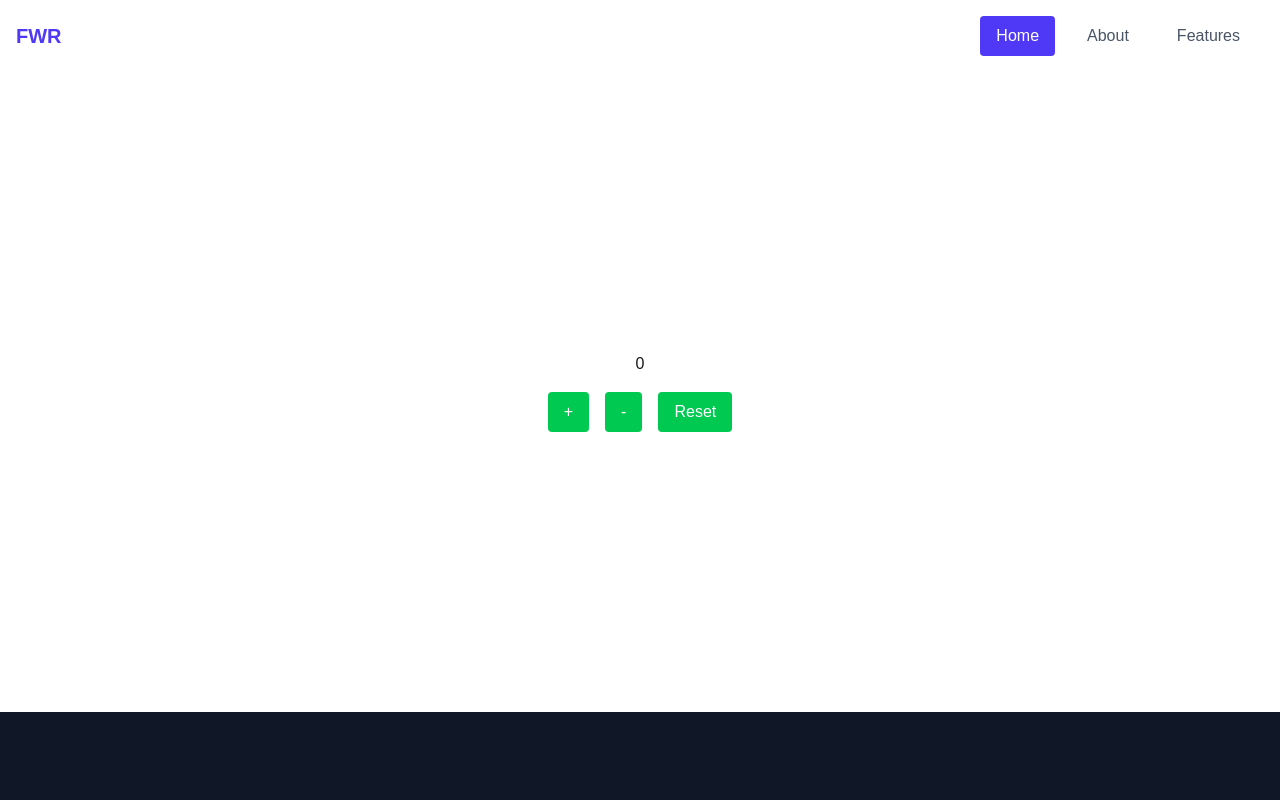
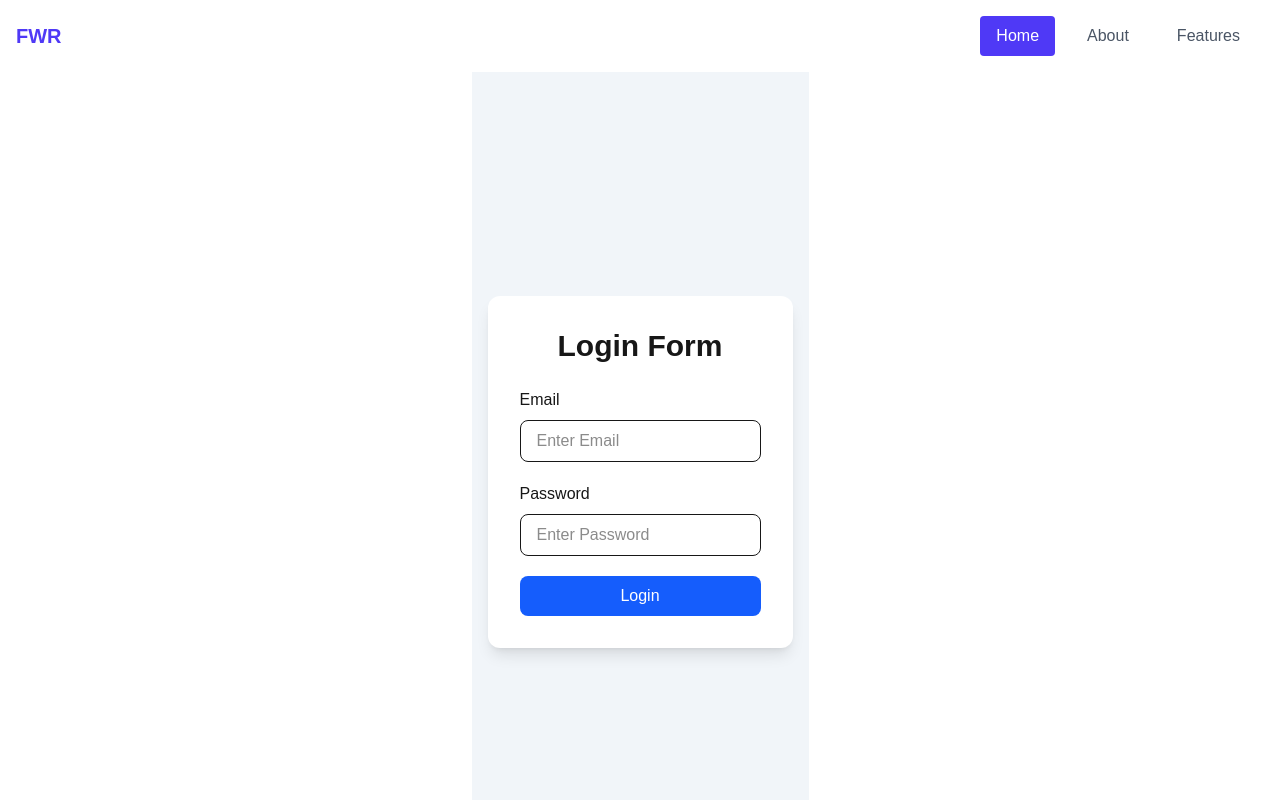
Before and after one commit to abdullahwebdev9176/next-app, a Next.js app: page / in a window 1280 px wide. Shown: the top 800 px of the page. Built offline with nearby package versions, Linux system fonts and the light colour scheme.

Commit message:
add ReducerForm component for login functionality in Home

```diff
--- /dev/null
+++ b/src/app/components/ReducerForm.jsx
@@ -0,0 +1,172 @@
+'use client'
+
+import { useReducer } from "react";
+
+const initialState = {
+    email: "",
+    password: "",
+    loading: false,
+    error: "",
+    isLoggedIn: false,
+};
+
+function reducer(state, action) {
+
+    console.log("Action:", action);
+
+    switch (action.type) {
+        case "SET_EMAIL":
+            return {
+                ...state,
+                email: action.payload,
+            };
+
+        case "SET_PASSWORD":
+            return {
+                ...state,
+                password: action.payload,
+            };
+
+        case "LOGIN_START":
+            return {
+                ...state,
+                loading: true,
+                error: "",
+            };
+
+        case "LOGIN_SUCCESS":
+            return {
+                ...state,
+                loading: false,
+                isLoggedIn: true,
+            };
+
+        case "LOGIN_FAILED":
+            return {
+                ...state,
+                loading: false,
+                error: action.payload,
+            };
+
+        case "LOGOUT":
+            return {
+                ...state,
+                email: "",
+                password: "",
+                loading: false,
+                error: "",
+                isLoggedIn: false,
+            };
+
+        default:
+            return state;
+    }
+}
+
+export default function App() {
+    const [state, dispatch] = useReducer(reducer, initialState);
+
+    const handleLogin = () => {
+        dispatch({ type: "LOGIN_START" });
+
+        setTimeout(() => {
+            if (
+                state.email === "admin@gmail.com" &&
+                state.password === "123456"
+            ) {
+                dispatch({ type: "LOGIN_SUCCESS" });
+            } else {
+                dispatch({
+                    type: "LOGIN_FAILED",
+                    payload: "Invalid Email or Password",
+                });
+            }
+        }, 2000);
+    };
+
+    return (
+        <div className="min-h-screen bg-slate-100 flex items-center justify-center px-4">
+            <div className="w-full max-w-md bg-white rounded-xl shadow-lg p-8">
+                <h1 className="text-3xl font-bold text-center mb-6">
+                    Login Form
+                </h1>
+
+                <div className="space-y-5">
+                    <div>
+                        <label className="block mb-2 font-medium">
+                            Email
+                        </label>
+
+                        <input
+                            type="email"
+                            placeholder="Enter Email"
+                            value={state.email}
+                            onChange={(e) =>
+                                dispatch({
+                                    type: "SET_EMAIL",
+                                    payload: e.target.value,
+                                })
+                            }
+                            className="w-full border rounded-lg px-4 py-2 outline-none focus:ring-2 focus:ring-blue-500"
+                        />
+                    </div>
+
+                    <div>
+                        <label className="block mb-2 font-medium">
+                            Password
+                        </label>
+
+                        <input
+                            type="password"
+                            placeholder="Enter Password"
+                            value={state.password}
+                            onChange={(e) =>
+                                dispatch({
+                                    type: "SET_PASSWORD",
+                                    payload: e.target.value,
+                                })
+                            }
+                            className="w-full border rounded-lg px-4 py-2 outline-none focus:ring-2 focus:ring-blue-500"
+                        />
+                    </div>
+
+                    <button
+                        onClick={handleLogin}
+                        className="w-full bg-blue-600 text-white py-2 rounded-lg hover:bg-blue-700 transition"
+                    >
+                        Login
+                    </button>
+
+                    {state.loading && (
+                        <p className="text-blue-600 text-center font-medium">
+                            Loading...
+                        </p>
+                    )}
+
+                    {state.error && (
+                        <p className="text-red-600 text-center font-medium">
+                            {state.error}
+                        </p>
+                    )}
+
+                    {state.isLoggedIn && (
+                        <div className="bg-green-100 border border-green-300 rounded-lg p-4 text-center">
+                            <h2 className="text-green-700 font-bold text-lg">
+                                Welcome Abdullah 🎉
+                            </h2>
+
+                            <button
+                                onClick={() =>
+                                    dispatch({ type: "LOGOUT" })
+                                }
+                                className="mt-4 bg-red-500 text-white px-6 py-2 rounded-lg hover:bg-red-600 transition"
+                            >
+                                Logout
+                            </button>
+                        </div>
+                    )}
+                </div>
+            </div>
+        </div>
+    );
+}
--- a/src/app/page.jsx
+++ b/src/app/page.jsx
@@ -15,6 +15,7 @@ import MemoHook from "./components/MemoHook";
 import { AuthProvider } from "./services/UserContext";
 import Parent from "./components/Parent";
 import Reducer from "./components/Reducer";
+import ReducerForm from "./components/ReducerForm";
 
 export default function Home() {
 
@@ -49,7 +50,8 @@ export default function Home() {
         {/* <Search /> */}
         {/* <Parent /> */}
         {/* <Wrapper /> */}
-        <Reducer />
+        {/* <Reducer /> */}
+        <ReducerForm />
         {/* <Form /> */}
         {/* <ControledInputs /> */}
         {/* <RenderingList /> */}
```
